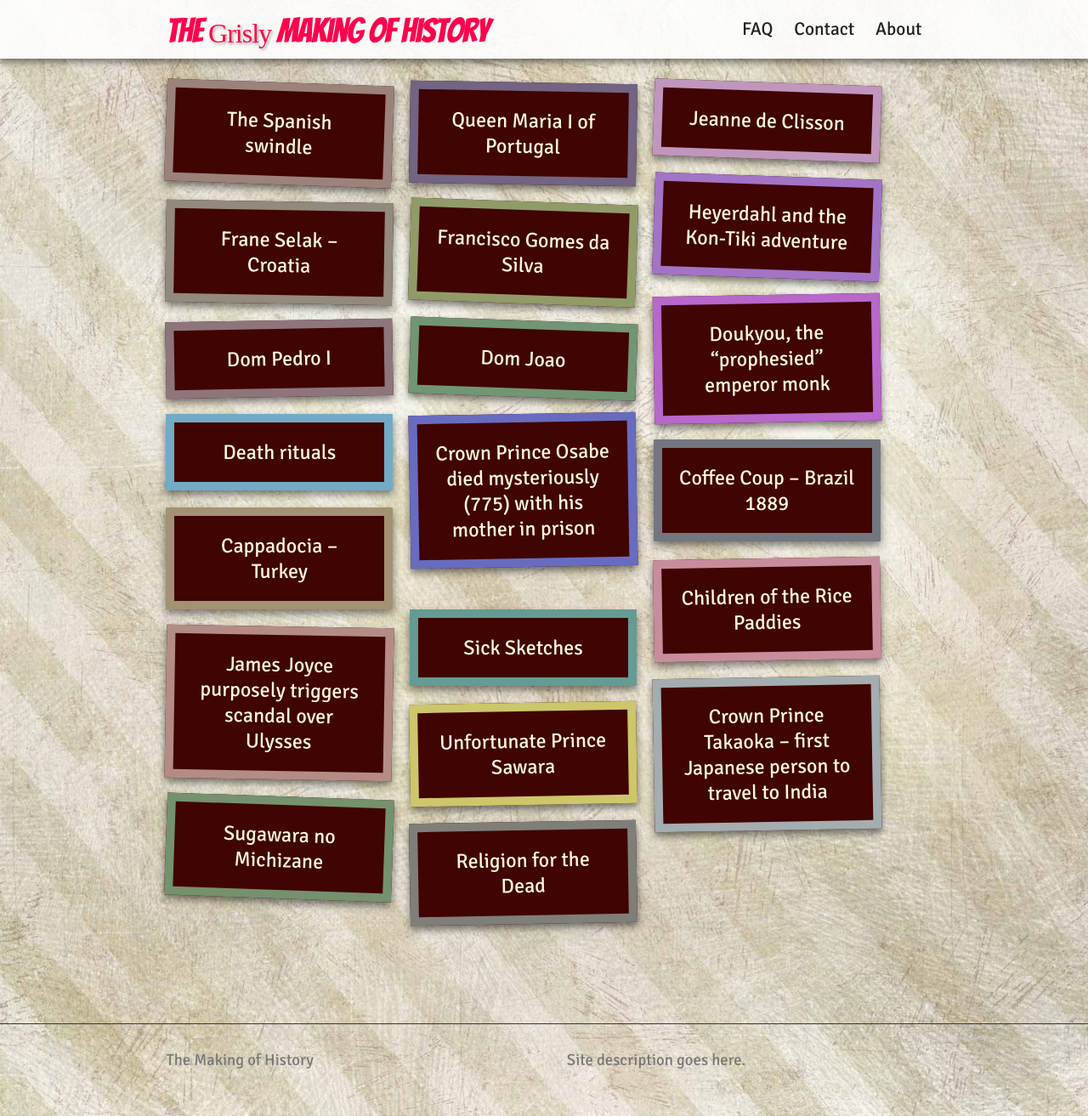
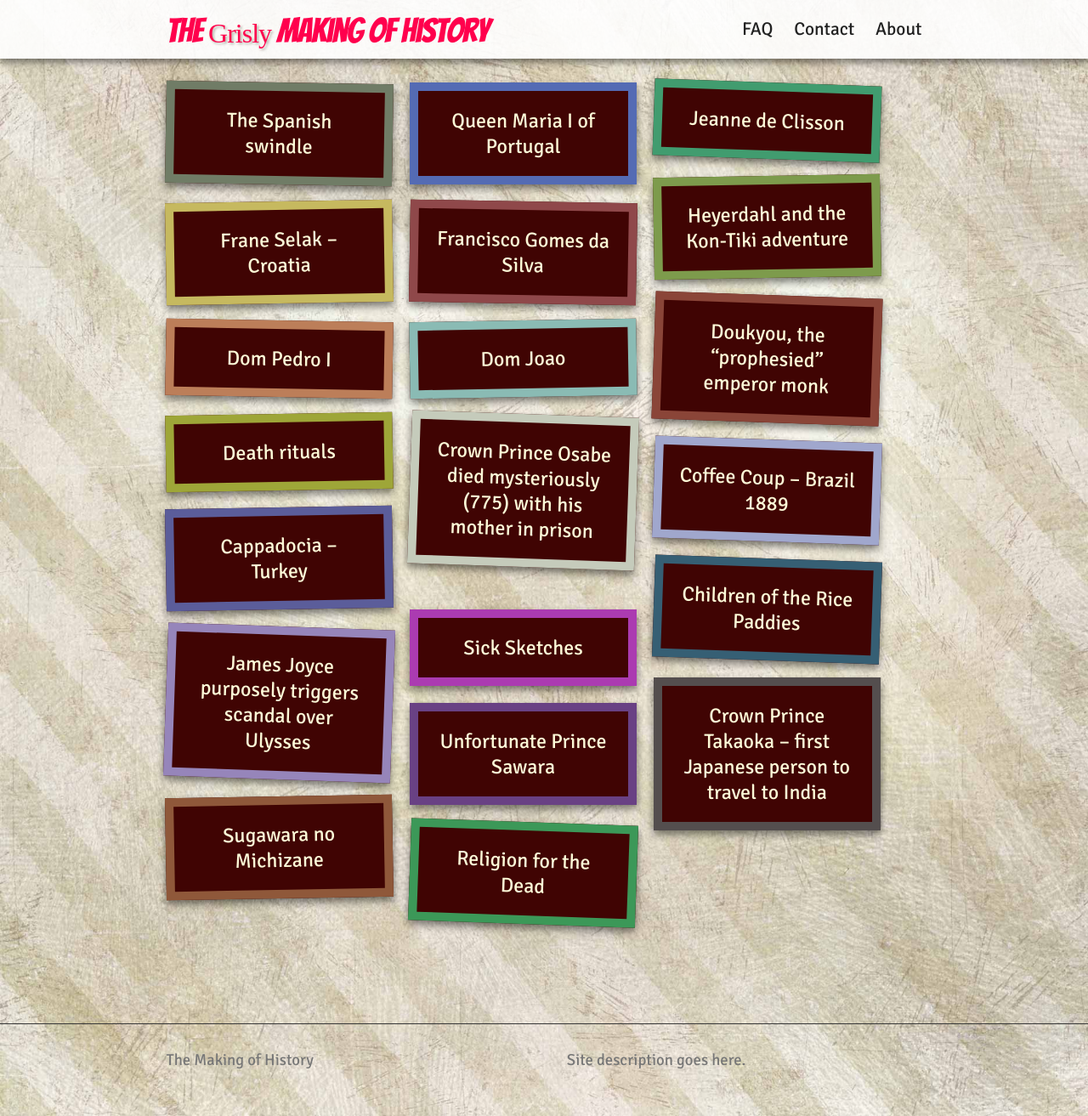
Before and after one commit to benadamstyles/making-of-history, a Jekyll site: the page built from index.html, in a window 1280 px wide and 1313 px high. Shown: the whole window at 85% size. Built offline with Jekyll 4.4.1, drawn with Linux system fonts in a browser that asks for light colours; nearby versions of some CDN libraries; some web fonts are replaced.

Commit message:
Nicer random colours

```diff
--- a/_sass/_layout.scss
+++ b/_sass/_layout.scss
@@ -291,7 +291,7 @@
 
   @for $i from 1 through $number-of-posts {
     &:nth-child(#{$i}) {
-      border-color: rgb(random(106)+99,random(106)+99,random(106)+99);
+      border-color: rgb(random(156)+49,random(156)+49,random(156)+49);
       -webkit-transform: rotate(random(4)-2deg);
           -ms-transform: rotate(random(4)-2deg);
               transform: rotate(random(4)-2deg);
```
